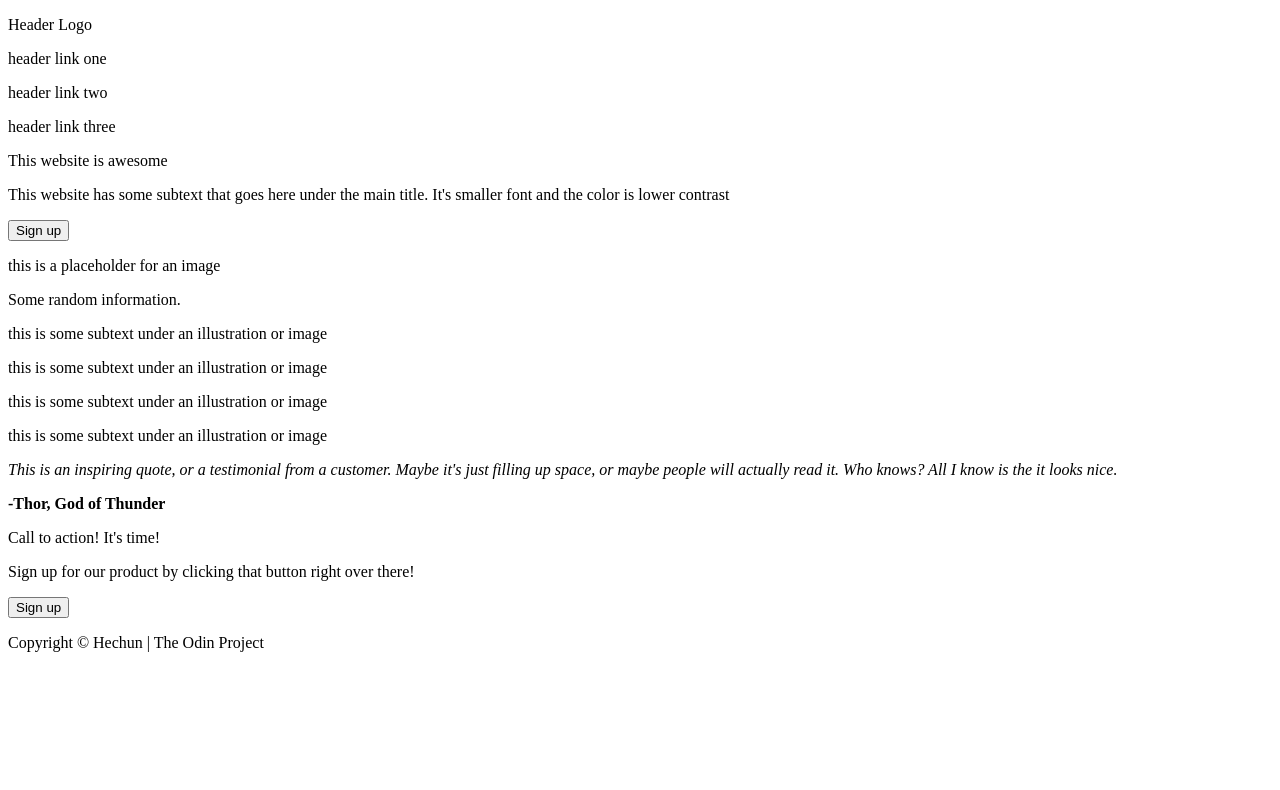
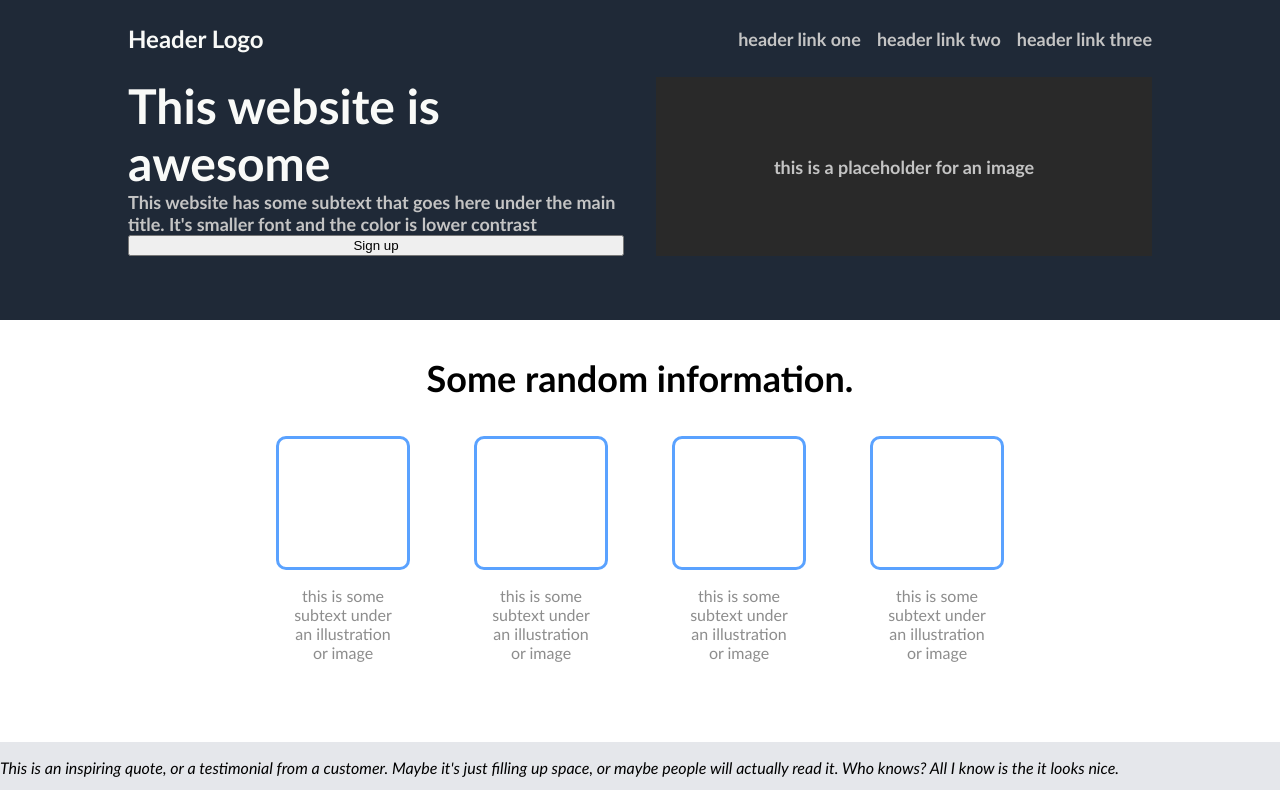
Before and after one commit to hechuno/landing-page, a plain HTML site: page index.html in a window 1280 px wide. Shown: the top 790 px of the page. Drawn offline with Linux system fonts and the light colour scheme.

Commit message:
finished draft sections 1 and 2

```diff
--- a/index.html
+++ b/index.html
@@ -23,17 +23,17 @@
         <span class="section-1-content">
             <div class="section-1-left">
                 <p>This website is awesome</p>
-                <p>This website has some subtext that goes here under the main title. It's smaller font and the color is lower contrast</p>
+                <p class="section-1-subtext">This website has some subtext that goes here under the main title. It's smaller font and the color is lower contrast</p>
                 <button class="button 1">Sign up</button>
             </div>
             <div class="section-1-right">
-                <p>this is a placeholder for an image</p>
+                <p class="section-1-subtext">this is a placeholder for an image</p>
             </div>
         </span>
     </span>
 
     <span class="section-2">
-        <p>Some random information.</p>
+        <p class="information-header">Some random information.</p>
         <div class="boxes">
             <div class="section-2-content">
                 <div class="box">
--- a/styles.css
+++ b/styles.css
@@ -0,0 +1,103 @@
+body {
+    display: flex;
+    flex-direction: column;
+    margin: 0px;
+    font-family:'Trebuchet MS', 'Lucida Sans Unicode', 'Lucida Grande', 'Lucida Sans', Arial, sans-serif;
+}
+
+.section-1, .footer {
+    background: #1F2937;
+}
+
+.section-1 {
+    font-size: 48px;
+    font-weight: bolder;
+    color: #F9FAF8;
+    padding: 0px 128px 64px;
+}
+
+.section-1-subtext, .header-links {
+    font-size: 18px;
+    color: #c4c4c4;
+    display: flex;
+}
+
+.header {
+    font-size: 24px;
+    display: flex;
+    align-items: center;
+    justify-content: space-between;
+}
+
+.header-links {
+    gap: 16px;
+}
+
+.section-1-content {
+    display: flex;
+    align-items: center;
+    justify-content: space-between;
+}
+
+.section-1-right {
+    display: flex;
+    flex: 1;
+    align-items: center;
+    justify-content: center;
+    background-color: #292929;
+    align-self: stretch;
+    margin: 0 0 0 32px;
+}
+
+.section-1-left {
+    display: flex;
+    flex-direction: column;
+    flex: 1;
+}
+
+.section-1-left p {
+    margin: 0px;
+}
+
+.section-2 {
+    display: flex;
+    flex-direction: column;
+    align-items: center;
+    justify-content: center;
+    margin: 0px 0px 64px;
+}
+
+.information-header {
+    font-weight: bolder;
+    font-size: 36px;
+}
+
+.boxes {
+    display: flex;
+    gap: 64px;
+}
+
+.section-2-content {
+    display: flex;
+    flex-direction: column;
+    text-align: center;
+    align-items: center;
+
+}
+
+.section-2-content p {
+    width: 100px;
+    color: #8d8d8d;
+}
+
+.box {
+    border: 3px solid rgb(90, 162, 255);
+    border-radius: 10px;
+    border-collapse: separate;
+    width: 128px;
+    height: 128px;
+}
+
+.section-3 {
+    background: #E5E7EB;
+}
```
